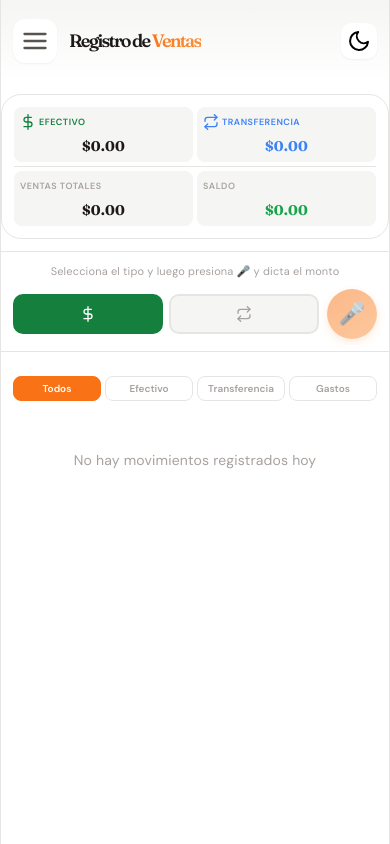
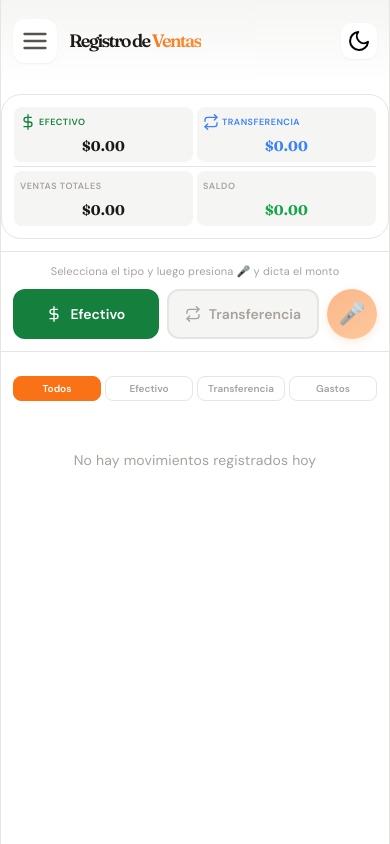
Before and after one commit to pdgramajo/voice-sales-tracker, a React (Vite) app: page / in a window 390 px wide. Built offline with nearby package versions, Linux system fonts and the light colour scheme.

Commit message:
feat: add text labels to payment method buttons on mobile

```diff
--- a/src/App.css
+++ b/src/App.css
@@ -516,16 +516,42 @@ body {
   .mic-row {
     gap: 8px;
   }
-
-  .metodo-pago-mini {
+}
+
+.metodo-btn-wide {
+  display: none;
+  align-items: center;
+  justify-content: center;
+  gap: 8px;
+  padding: 0 16px;
+  height: 50px;
+  border: 2px solid var(--border);
+  border-radius: 12px;
+  background: var(--bg-elevated);
+  color: var(--text-muted);
+  font-size: 14px;
+  font-weight: 600;
+  font-family: 'DM Sans', sans-serif;
+  cursor: pointer;
+  transition: all 0.2s ease;
+}
+
+@media (max-width: 500px) {
+  .metodo-btn-wide {
+    display: flex;
     flex: 1;
-    gap: 8px;
-  }
-
-  .metodo-btn-mini {
-    flex: 1;
-    width: auto;
-    height: 50px;
+  }
+
+  .metodo-btn-wide.active.efectivo {
+    border-color: var(--success-efectivo);
+    background: var(--success-efectivo);
+    color: white;
+  }
+
+  .metodo-btn-wide.active.transferencia {
+    border-color: var(--success-transferencia);
+    background: var(--success-transferencia);
+    color: white;
   }
 
   .mic-btn-large {
@@ -541,8 +567,6 @@ body {
 }
 
 .metodo-btn-mini {
-  width: 40px;
-  height: 40px;
   display: flex;
   align-items: center;
   justify-content: center;
@@ -552,7 +576,14 @@ body {
   color: var(--text-muted);
   font-size: 16px;
   cursor: pointer;
-  transition: all 0.3s ease;
+  transition: all 0.2s ease;
+}
+
+@media (min-width: 501px) {
+  .metodo-btn-mini {
+    width: 40px;
+    height: 40px;
+  }
 }
 
 .metodo-btn-mini:hover {
--- a/src/App.jsx
+++ b/src/App.jsx
@@ -302,22 +302,20 @@ function App() {
                 Selecciona el tipo y luego presiona 🎤 y dicta el monto
               </p>
               <div className="mic-row">
-                <div className="metodo-pago-mini">
                 <button
                   type="button"
-                    className={`metodo-btn-mini ${metodoPago === 'efectivo' ? 'active efectivo' : ''}`}
+                  className={`metodo-btn-wide ${metodoPago === 'efectivo' ? 'active efectivo' : ''}`}
                   onClick={() => setMetodoPago('efectivo')}
                 >
-                    <MoneyIcon />
+                  <MoneyIcon /> Efectivo
                 </button>
                 <button
                   type="button"
-                    className={`metodo-btn-mini ${metodoPago === 'transferencia' ? 'active transferencia' : ''}`}
+                  className={`metodo-btn-wide ${metodoPago === 'transferencia' ? 'active transferencia' : ''}`}
                   onClick={() => setMetodoPago('transferencia')}
                 >
-                    <TransferIcon />
+                  <TransferIcon /> Transferencia
                 </button>
-                </div>
                 <button
                   className={`mic-btn-large ${isListening ? 'listening' : ''}`}
                   onClick={toggleListening}
```
Lines whose indentation alone changed are shown as unchanged.
